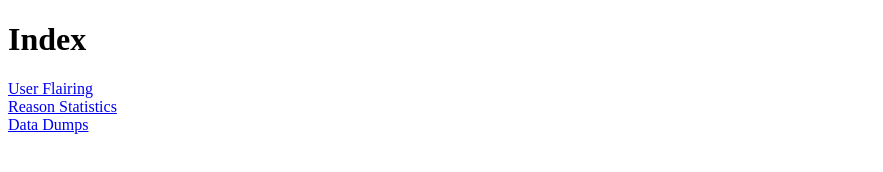
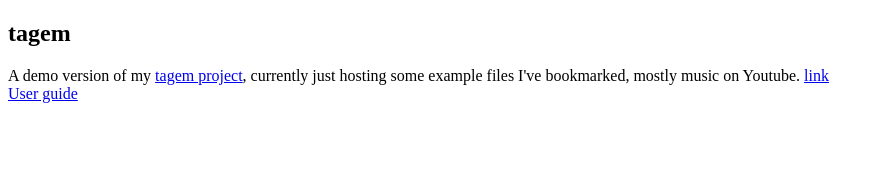
Before and after one commit to NotCompsky/NotCompsky.github.io, a plain HTML site: page index.html in a window 1280 px wide. Shown: the whole page, without its empty margins (0-883 px from the left). Drawn offline with Linux system fonts and the light colour scheme.

Commit message:
Update index.html

```diff
--- a/index.html
+++ b/index.html
@@ -1 +1,8 @@
-<!DOCTYPE html><body><h1>Index</h1><a href="f/">User Flairing</a><br/><a href="m/">Reason Statistics</a><br/><a href="data/">Data Dumps</a></body></html>
+<!DOCTYPE html>
+<body>
+  <h2>tagem</h2>
+  A demo version of my <a href="https://github.com/NotCompsky/tagem/">tagem project</a>, currently just hosting some example files I've bookmarked, mostly music on Youtube.
+  <a href="tagem/">link</a><br/>
+  <a href="https://github.com/NotCompsky/tagem/blob/master/USER_GUIDE.md">User guide</a>
+</body>
+</html>
```
